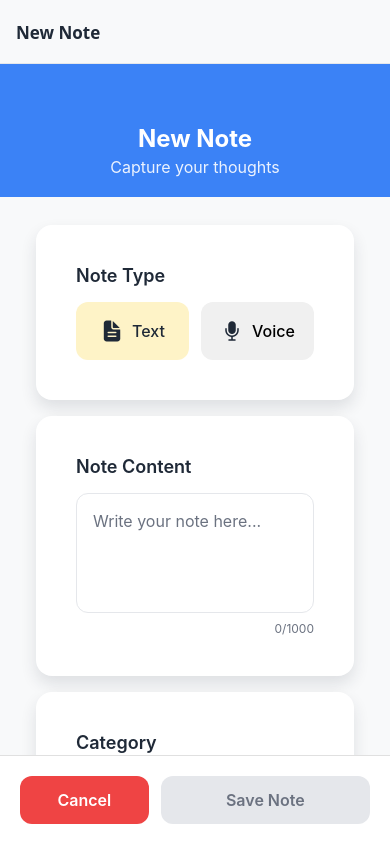
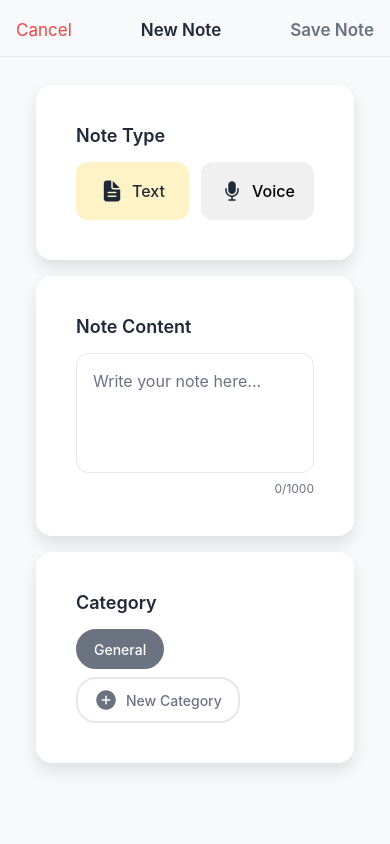
Before and after one commit to Steven-matos/idea-tracker, a React Native app: screen /CreateNote in a window 390 px wide. Built offline with nearby package versions, Linux system fonts and the light colour scheme.

Commit message:
edit and catergory UI

```diff
--- a/src/navigation/AppNavigator.tsx
+++ b/src/navigation/AppNavigator.tsx
@@ -162,9 +162,8 @@ const AppNavigator: React.FC = () => {
           name="CreateNote"
           component={CreateNoteScreen}
           options={{
-            title: 'New Note',
+            headerShown: false,
             presentation: 'modal',
-            headerLeft: () => null,
           }}
         />
         <Stack.Screen
--- a/src/screens/CategoriesScreen.tsx
+++ b/src/screens/CategoriesScreen.tsx
@@ -369,7 +369,7 @@ const CategoriesScreen: React.FC = () => {
             borderBottomColor: theme.colors.border
           }]}>
             <TouchableOpacity onPress={closeModal}>
-              <Text style={[styles.cancelButton, { color: theme.colors.primary }]}>Cancel</Text>
+              <Text style={[styles.cancelButton, { color: '#EF4444' }]}>Cancel</Text>
             </TouchableOpacity>
             <Text style={[styles.modalTitle, { color: theme.colors.text }]}>
               {editingCategory ? 'Edit Category' : 'New Category'}
--- a/src/screens/CreateNoteScreen.tsx
+++ b/src/screens/CreateNoteScreen.tsx
@@ -29,7 +29,7 @@ import { generateId, formatDuration, isValidString } from '../utils';
 import { useTheme } from '../contexts/ThemeContext';
 
 // Import common UI components
-import { GradientCard, ProfessionalButton, ProfessionalHeader } from '../components/common';
+import { GradientCard, ProfessionalButton } from '../components/common';
 
 type CreateNoteScreenNavigationProp = any;
 type CreateNoteScreenRouteProp = RouteProp<RootStackParamList, 'CreateNote'>;
@@ -427,12 +427,30 @@ const CreateNoteScreen: React.FC = () => {
 
   return (
     <View style={[styles.container, { backgroundColor: theme.colors.background }]}>
-      {/* Header */}
-      <ProfessionalHeader
-        title="New Note"
-        subtitle="Capture your thoughts"
-        variant="primary"
-      />
+      {/* Action Buttons at Top */}
+      <View style={[styles.actionBar, {
+        backgroundColor: theme.colors.background,
+        borderBottomColor: theme.colors.border
+      }]}>
+        <TouchableOpacity onPress={handleCancel}>
+          <Text style={[styles.cancelButton, { color: '#EF4444' }]}>Cancel</Text>
+        </TouchableOpacity>
+        <Text style={[styles.actionBarTitle, { color: theme.colors.text }]}>
+          New Note
+        </Text>
+        <TouchableOpacity
+          onPress={saveNote}
+          disabled={isLoading || (noteType === 'text' && !textContent.trim()) || (noteType === 'voice' && !recordedUri)}
+        >
+          <Text style={[
+            styles.saveButton,
+            { color: theme.colors.primary },
+            (isLoading || (noteType === 'text' && !textContent.trim()) || (noteType === 'voice' && !recordedUri)) && { color: theme.colors.textSecondary }
+          ]}>
+            {isLoading ? 'Saving...' : 'Save Note'}
+          </Text>
+        </TouchableOpacity>
+      </View>
 
       <ScrollView
         style={styles.content}
@@ -631,24 +649,6 @@ const CreateNoteScreen: React.FC = () => {
         </GradientCard>
       </ScrollView>
 
-      {/* Action Buttons */}
-      <View style={[styles.actionBar, { backgroundColor: theme.colors.surface }]}>
-        <ProfessionalButton
-          title="Cancel"
-          onPress={handleCancel}
-          variant="destructive"
-          style={styles.cancelButton}
-        />
-        <ProfessionalButton
-          title="Save Note"
-          onPress={saveNote}
-          variant="success"
-          style={styles.saveButton}
-          loading={isLoading}
-          disabled={isLoading || (noteType === 'text' && !textContent.trim()) || (noteType === 'voice' && !recordedUri)}
-        />
-      </View>
-
       {/* Category Creation Modal */}
       <Modal
         visible={showCategoryModal}
@@ -722,7 +722,7 @@ const styles = StyleSheet.create({
   },
   contentContainer: {
     padding: 20,
-    paddingBottom: 100,
+    paddingBottom: 20,
   },
   sectionTitle: {
     fontSize: 18,
@@ -850,17 +850,23 @@ const styles = StyleSheet.create({
   },
   actionBar: {
     flexDirection: 'row',
-    padding: 20,
-    paddingBottom: Platform.OS === 'ios' ? 40 : 20,
-    gap: 12,
-    borderTopWidth: 1,
-    borderTopColor: '#e0e0e0',
+    justifyContent: 'space-between',
+    alignItems: 'center',
+    paddingHorizontal: 16,
+    paddingTop: Platform.OS === 'ios' ? 60 : 20,
+    paddingBottom: 16,
+    borderBottomWidth: 0.5,
+  },
+  actionBarTitle: {
+    fontSize: 17,
+    fontWeight: '600',
   },
   cancelButton: {
-    flex: 1,
+    fontSize: 17,
   },
   saveButton: {
-    flex: 2,
+    fontSize: 17,
+    fontWeight: '600',
   },
   modalOverlay: {
     flex: 1,
```
